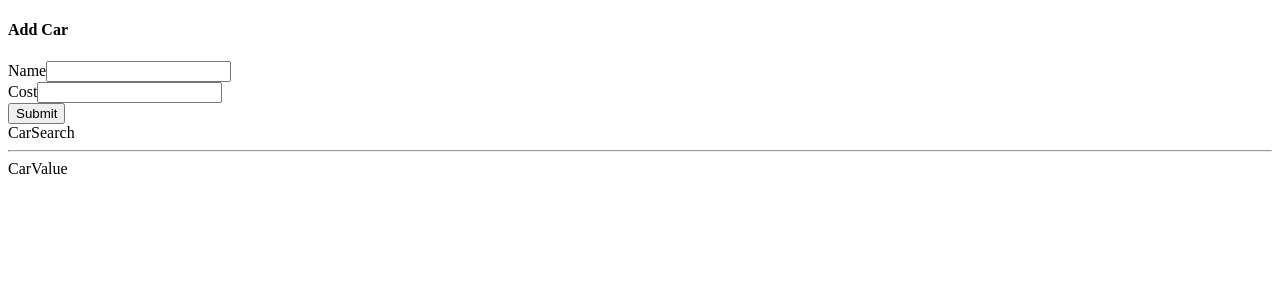
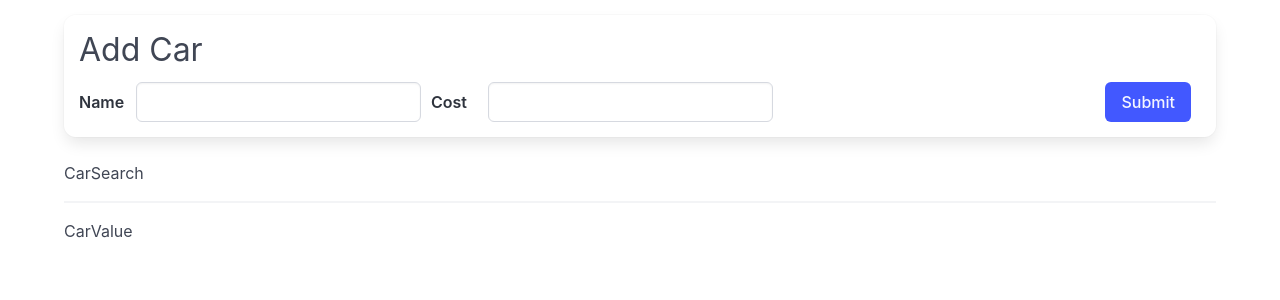
Before and after one commit to ZakaNaji/react-rtk-card-crud, a React (Vite) app: page / in a window 1280 px wide. Shown: the top 300 px of the page. Built offline with nearby package versions, Linux system fonts and the light colour scheme.

Commit message:
add styles

```diff
--- a/src/App.js
+++ b/src/App.js
@@ -6,7 +6,7 @@
 
 export default function App() {
   return (
-    <div>
+    <div className="container is-fuild">
       <CarForm />
       <CarSearch />
       <CarList />
--- a/src/index.js
+++ b/src/index.js
@@ -1,3 +1,5 @@
+import "bulma/css/bulma.css";
+import "./styles.css";
 import { createRoot } from "react-dom/client";
 import App from "./App";
 import { Provider } from "react-redux";
--- /dev/null
+++ b/src/styles.css
@@ -0,0 +1,79 @@
+.car-form {
+  margin-top: 15px;
+  padding: 15px;
+}
+.car-form .field-group {
+  display: flex;
+  margin-bottom: 0px;
+}
+.car-form form {
+  display: flex;
+  justify-content: space-between;
+}
+.car-form .field {
+  display: flex;
+  align-items: center;
+  margin-bottom: 0px;
+  margin-right: 10px;
+}
+.car-form .field label.label {
+  margin-bottom: 0px;
+  width: 70px;
+}
+.car-form input {
+  width: 100%;
+}
+.car-form h4.subtitle.is-3 {
+  margin-bottom: 0.75rem;
+}
+
+.car-list .panel.bold {
+  font-weight: 600;
+}
+
+.car-list .panel {
+  padding: 10px;
+  display: flex;
+  flex-direction: row;
+  justify-content: space-between;
+  align-items: center;
+}
+
+.car-list p {
+  font-size: 1.5rem;
+}
+
+.car-list .note {
+  font-style: italic;
+  display: block;
+  margin: 40px 20px;
+}
+
+.car-value {
+  font-size: 2rem;
+  text-align: right;
+}
+
+hr {
+  margin: 1rem 0;
+}
+
+.list-header {
+  display: flex;
+  flex-direction: row;
+  justify-content: space-between;
+  align-items: center;
+}
+
+.list-header h3.title {
+  margin-bottom: 0px;
+}
+
+.list-header .search {
+  display: flex;
+  align-items: center;
+}
+.list-header .search .label {
+  margin-bottom: 0px;
+  margin-right: 10px;
+}
```
